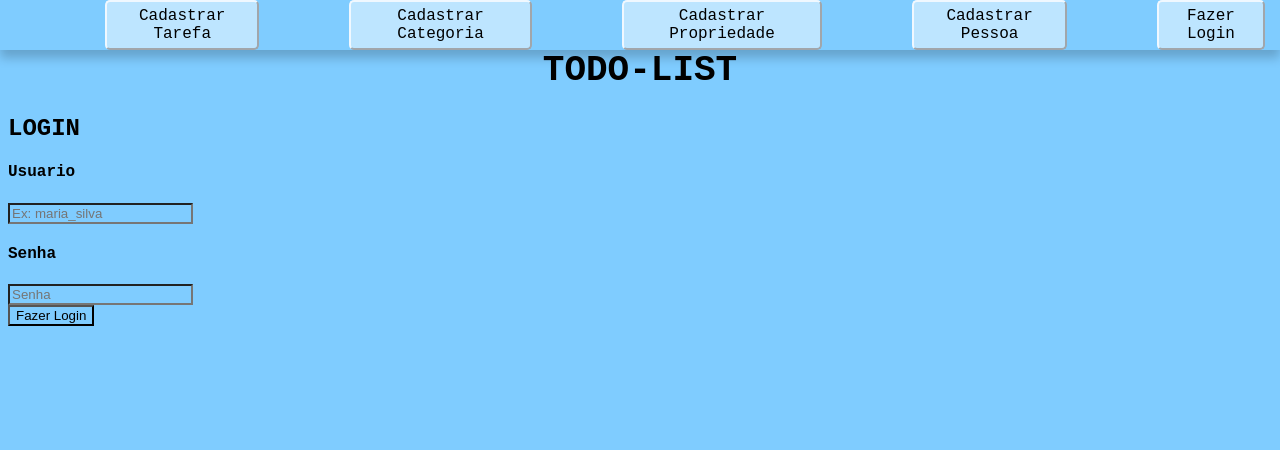
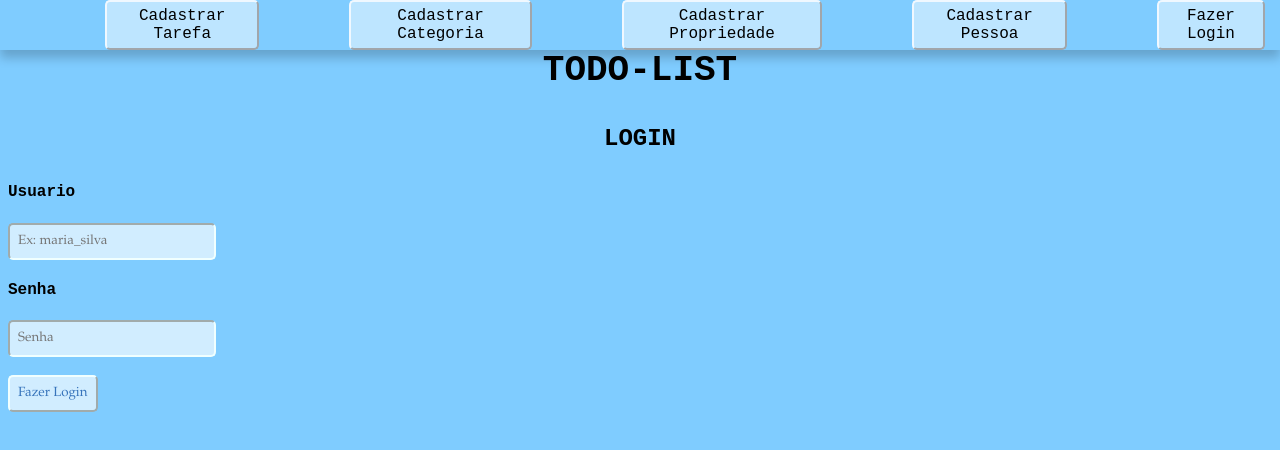
Before and after one commit to heloisaFogacaN/AgendaDeTarefas, an Angular app: page /login in a window 1280 px wide. Shown: the top 450 px of the page. Built offline with nearby package versions, Linux system fonts and the light colour scheme; no server answers.

Commit message:
Implementa outros css- Analizar depois

```diff
--- a/src/app/login/login.component.css
+++ b/src/app/login/login.component.css
@@ -0,0 +1,24 @@
+.centro {
+    display: flex;
+    justify-content: center;
+    align-items: center;
+}
+
+.botao {
+    padding: 8px;
+    background-color: rgb(209, 237, 255);
+    font-family: 'Garamond', serif;
+    border-radius: 5px;
+    border-color: azure;
+    color: rgb(55, 116, 187);
+}
+
+h2 {
+    padding: 5px;
+    margin: 5px;
+}
+
+.posicao {
+    margin: 20px;
+    padding: 10px;
+}
--- a/src/app/login/login.component.html
+++ b/src/app/login/login.component.html
@@ -1,7 +1,12 @@
+<div>
+<div class="centro">
 <h2>LOGIN</h2>
+</div>
       <h4>Usuario</h4>
-      <input type="email" [(ngModel)]="id" placeholder="Ex: maria_silva">
+      <input type="email" [(ngModel)]="id" placeholder="Ex: maria_silva" class="botao">
       <h4>Senha</h4>
-      <input type="password" [(ngModel)]="password" placeholder="Senha">
+      <input type="password" [(ngModel)]="password" placeholder="Senha" class="botao">
       <br>
-      <button (click)="login()">Fazer Login</button>
+      <br>
+      <button (click)="login()" class="botao">Fazer Login</button>
+</div>
```
